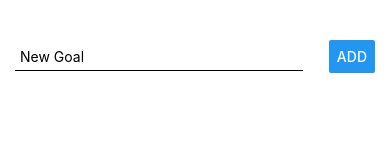
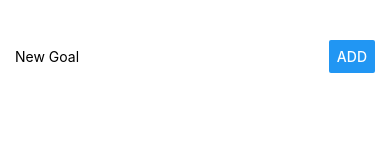
Before and after one commit to etEthiopia/ReactNativeGIS, a React Native app: screen / in a window 390 px wide. Shown: the top 160 px of the page. Built offline with nearby package versions, Linux system fonts and the light colour scheme.

Commit message:
Goal Input is Separate

```diff
--- a/App.js
+++ b/App.js
@@ -9,6 +9,7 @@ import {
   FlatList
 } from "react-native";
 import GoalItem from "./components/GoalItem";
+import { GoalInput } from "./components/GoalInput";
 
 export default function App() {
   const [enteredGoal, setEnteredGoal] = useState("");
@@ -28,15 +29,12 @@ export default function App() {
 
   return (
     <View style={styles.container}>
-      <View style={styles.addGoal}>
-        <TextInput
-          onChangeText={newGoalInputHandler}
-          value={enteredGoal}
-          style={styles.newGoal}
-          placeholder="New Goal"
-        />
-        <Button onPress={addGoalBtnHandler} title="ADD" />
-      </View>
+      <GoalInput
+        newGoalMethod={newGoalInputHandler}
+        cGoal={enteredGoal}
+        addGoalBtnMethod={addGoalBtnHandler}
+      />
+
       <FlatList
         data={courseGoals}
         keyExtractor={(item, index) => item.id}
--- a/components/GoalInput.js
+++ b/components/GoalInput.js
@@ -0,0 +1,24 @@
+import React from "react";
+import { View, TextInput, Button, StyleSheet } from "react-native";
+
+export const GoalInput = props => {
+  return (
+    <View style={styles.addGoal}>
+      <TextInput
+        onChangeText={props.newGoalMethod}
+        value={props.cGoal}
+        style={styles.newGoal}
+        placeholder="New Goal"
+      />
+      <Button onPress={props.addGoalBtnMethod} title="ADD" />
+    </View>
+  );
+};
+
+const styles = StyleSheet.create({
+  addGoal: {
+    flexDirection: "row",
+    justifyContent: "space-between",
+    alignItems: "center"
+  }
+});
```
